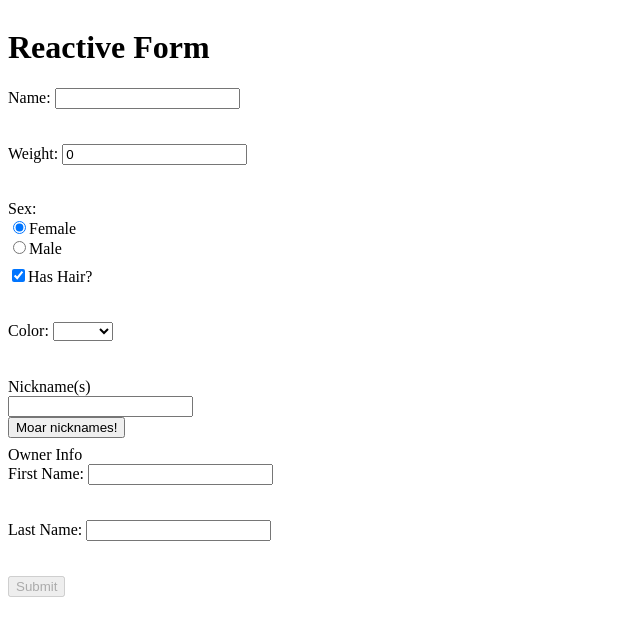
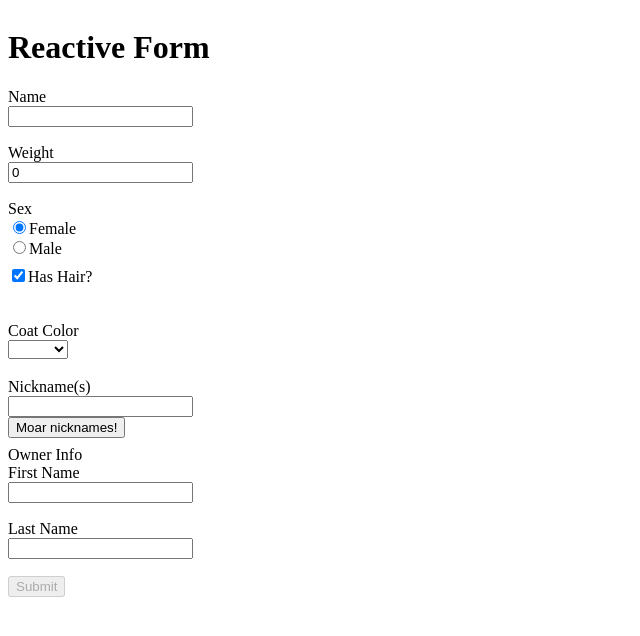
Before and after one commit to hillrw3/angular-reactive-forms, an Angular app: page / in a window 1280 px wide. Shown: the top 636 px of the page, without its empty margins (0-640 px from the left). Built offline with nearby package versions, Linux system fonts and the light colour scheme.

Commit message:
Add error messages to form

```diff
--- a/src/app/reactive-form/reactive-form.component.html
+++ b/src/app/reactive-form/reactive-form.component.html
@@ -2,20 +2,23 @@
   <h1>Reactive Form</h1>
 
   <form [formGroup]="form" (ngSubmit)="submitForm()">
-    <div class="form-group">
-      <label>Name:
+    <div class="form-group" [class.error]="hasError(form.get('name'))">
+      <label>
+        <div>Name <span [hidden]="!hasError(form.get('name'))">is required</span></div>
         <input type="text" formControlName="name">
       </label>
     </div>
 
     <div class="form-group">
-      <label>Weight:
+      <label>
+        <div>Weight</div>
         <input type="number" formControlName="weight">
       </label>
     </div>
 
     <div class="form-group">
-      <label>Sex:
+      <label>
+        <div>Sex</div>
         <div>
           <input type="radio" id="sex__female" formControlName="sex" value="female">
           <label for="sex__female">Female</label>
@@ -33,8 +36,10 @@
       <label for="has-hair">Has Hair?</label>
     </div>
 
-    <div class="form-group">
-      <label for="coat-color">Color: </label>
+    <div class="form-group" [class.error]="hasError(form.get('coatColor'))">
+      <label for="coat-color">
+        <div>Coat Color <span [hidden]="!hasError(form.get('coatColor'))">is required</span></div>
+      </label>
       <select formControlName="coatColor" id="coat-color">
         <option value="" selected></option>
         <option *ngFor="let color of coatColors" [value]="color">{{color}}</option>
@@ -53,14 +58,16 @@
 
     <div formGroupName="owner">
       <div>Owner Info</div>
-      <div class="form-group">
-        <label>First Name:
+      <div class="form-group" [class.error]="hasError(form.get('owner').get('firstName'))">
+        <label>
+          <div>First Name <span [hidden]="!hasError(form.get('owner').get('firstName'))">is required</span></div>
           <input type="text" formControlName="firstName">
         </label>
       </div>
 
-      <div class="form-group">
-        <label>Last Name:
+      <div class="form-group" [class.error]="hasError(form.get('owner').get('lastName'))">
+        <label>
+          <div>Last Name <span [hidden]="!hasError(form.get('owner').get('lastName'))">is required</span></div>
           <input type="text" formControlName="lastName">
         </label>
       </div>
--- a/src/app/reactive-form/reactive-form.component.ts
+++ b/src/app/reactive-form/reactive-form.component.ts
@@ -1,6 +1,6 @@
-import {Component, OnInit} from '@angular/core'
-import {FormArray, FormBuilder, FormGroup, Validators} from '@angular/forms';
-import {CoatColor} from '../dog'
+import {Component, OnInit} from '@angular/core';
+import {AbstractControl, FormArray, FormBuilder, FormGroup, Validators} from '@angular/forms';
+import {CoatColor} from '../dog';
 
 @Component({
   selector: 'reactive-form',
@@ -61,4 +61,8 @@ export class ReactiveFormComponent implements OnInit {
   addNickname() {
     this.nicknames.push(this.formBuilder.control(''))
   }
+
+  hasError(control: AbstractControl) {
+    return control.touched && control.invalid
+  }
 }
```
Also changed, not shown: 1 other file (tests, documents, lock files or other folders).
